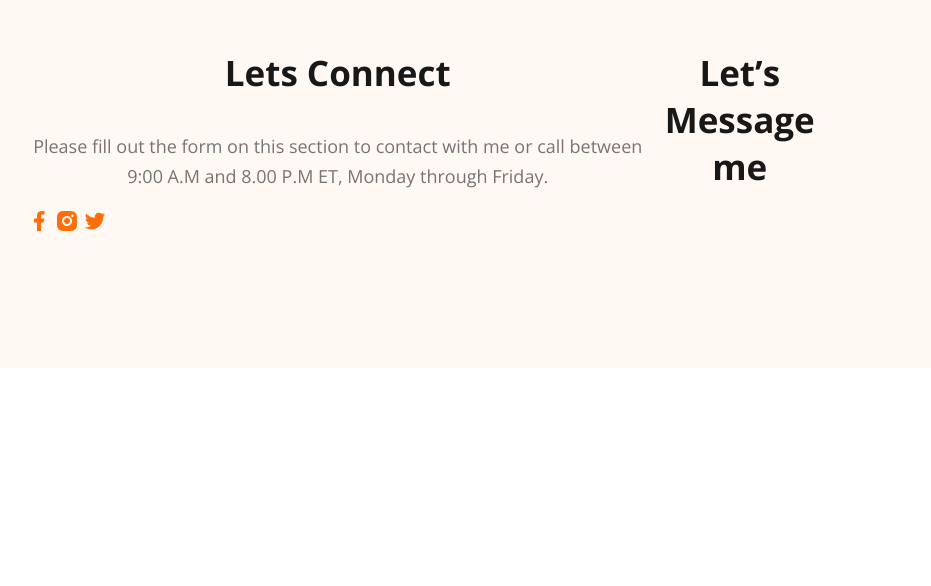
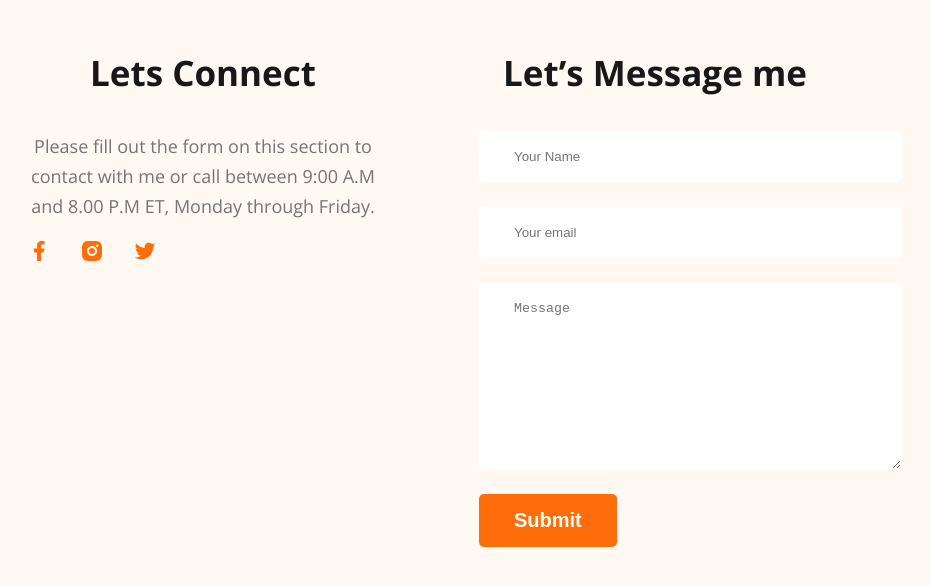
Before and after one commit to w3asif/webdeveloper-portfolio, a plain HTML site: page index.html in a window 1280 px wide. Shown: the part 3157-3743 px from the top of the page, without its empty margins (211-1142 px from the left). Before the commit the page ends 3533 px from the top, so only its background shows below. Drawn offline with nearby package versions, Linux system fonts and the light colour scheme.

Commit message:
finished footer section

```diff
--- a/index.html
+++ b/index.html
@@ -171,6 +171,12 @@
         </div>
         <div class="footer-column">
             <h3 class="section-title">Let’s Message me</h3>
+            <form action="" class="contact">
+                <input type="text" placeholder="Your Name">
+                <input type="email" name="" id="" placeholder="Your email">
+                <textarea name="" id="" cols="30" rows="10" placeholder="Message"></textarea>
+                <input class="btn-primary" type="submit" value="Submit">
+            </form>
         </div>
     </footer>
 
--- a/styles/portfolio.css
+++ b/styles/portfolio.css
@@ -193,4 +193,22 @@ footer{
     background: #FFF8F3;
     padding: 130px 230px;
     margin-top: 120px;
+    gap: 100px;
 }
+.footer-column{
+    width: 50%;
+}
+.contact input[type="text"], .contact input[type="email"], textarea{
+    display: block;
+    margin-bottom: 25px;
+    padding: 18px 35px;
+    color: #757575;
+    border-radius: 5px;
+background: #FFF;
+border: 0px;
+width: 100%;
+
+}
+.social-link a{
+    margin-right: 25px;
+}
```
